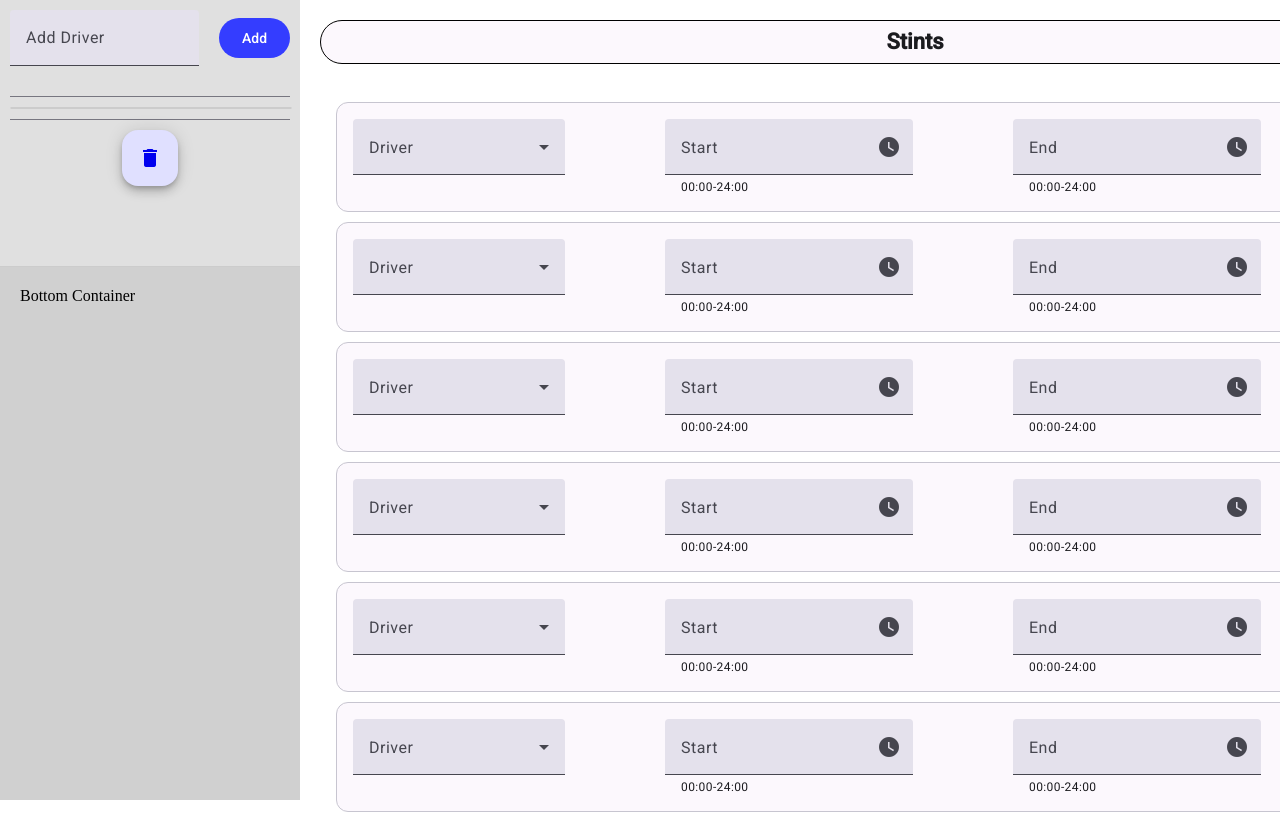
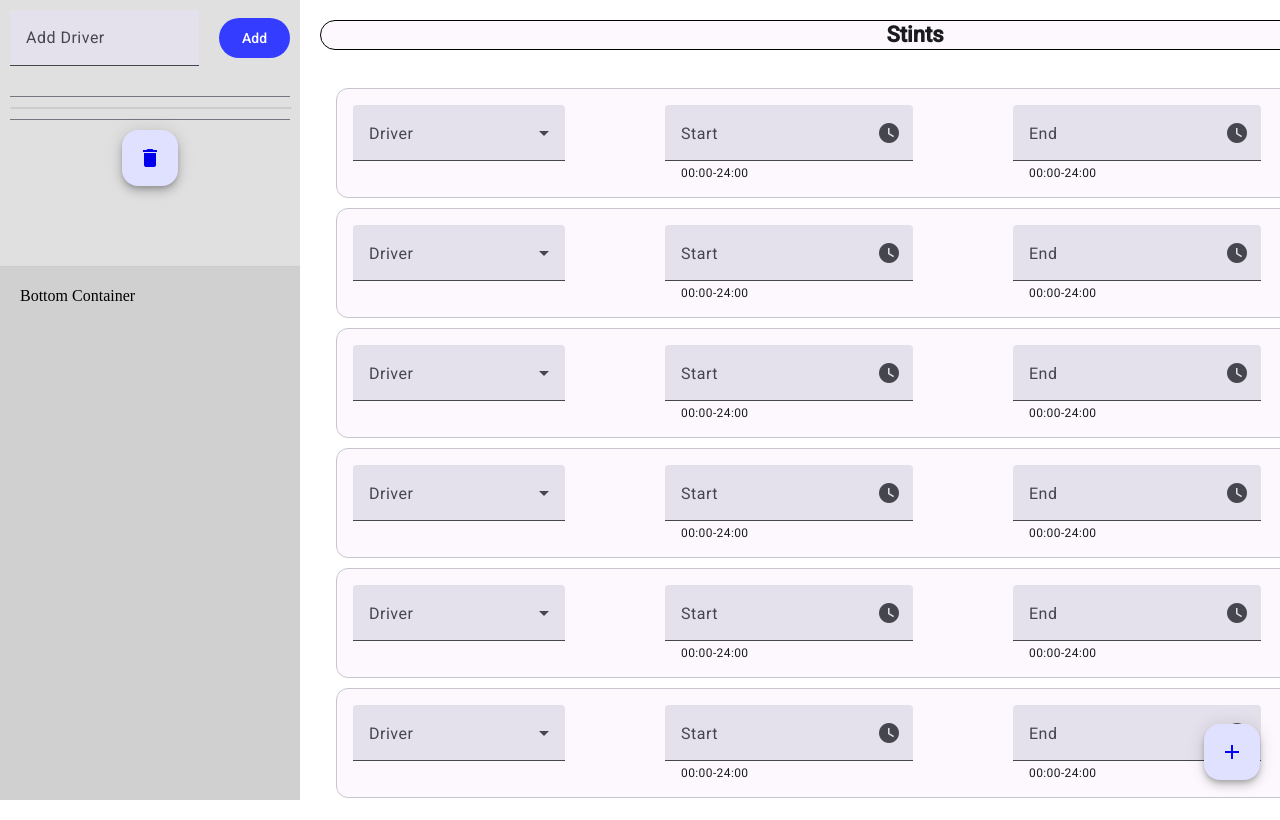
Before and after one commit to Marcoge/24h-helper, an Angular app: page / in a window 1280 px wide. Shown: the top 820 px of the page. Built offline with nearby package versions, Linux system fonts and the light colour scheme.

Commit message:
Added button to time-table to add stint

```diff
--- a/src/app/time-table/time-table.component.html
+++ b/src/app/time-table/time-table.component.html
@@ -9,4 +9,9 @@
     </mat-list-item>
     }
   </mat-list>
+  <div>
+    <button mat-fab class="add-button" (click)="addStint()">
+      <mat-icon>add</mat-icon>
+    </button>
+  </div>
 </body>
--- a/src/app/time-table/time-table.component.scss
+++ b/src/app/time-table/time-table.component.scss
@@ -22,3 +22,10 @@ body {
 .stint-item {
   flex: 1;
 }
+
+.add-button {
+  color: --primary;
+  position: fixed;
+  bottom: 20px;
+  right: 20px;
+}
--- a/src/app/time-table/time-table.component.ts
+++ b/src/app/time-table/time-table.component.ts
@@ -5,10 +5,19 @@ import {
   TimeTableEntryComponent,
   TimeTableEntry,
 } from '../time-table-entry/time-table-entry.component';
+import { MatButtonModule } from '@angular/material/button';
+import { MatIconModule } from '@angular/material/icon';
+import { DataService } from '../data.service';
 
 @Component({
   selector: 'app-time-table',
-  imports: [MatToolbarModule, MatListModule, TimeTableEntryComponent],
+  imports: [
+    MatToolbarModule,
+    MatListModule,
+    TimeTableEntryComponent,
+    MatButtonModule,
+    MatIconModule,
+  ],
   templateUrl: './time-table.component.html',
   styleUrl: './time-table.component.scss',
 })
@@ -22,4 +31,8 @@ export class TimeTableComponent {
     { driver: 'jane', start: '13:00', end: '14:00' },
     { driver: 'brown', start: '14:00', end: '15:00' },
   ];
+
+  constructor(private dataService: DataService) {}
+
+  addStint() {}
 }
```
Also changed, not shown: src/app/time-table-entry/time-table-entry.component.html (line endings or trailing spaces).
